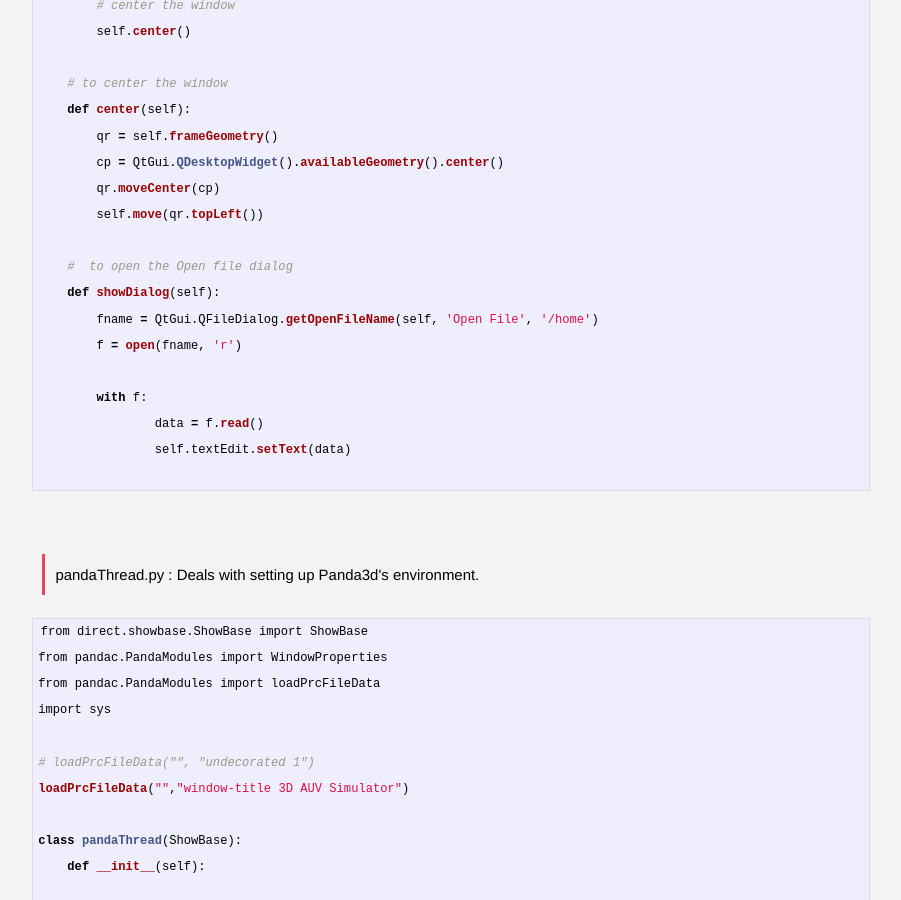
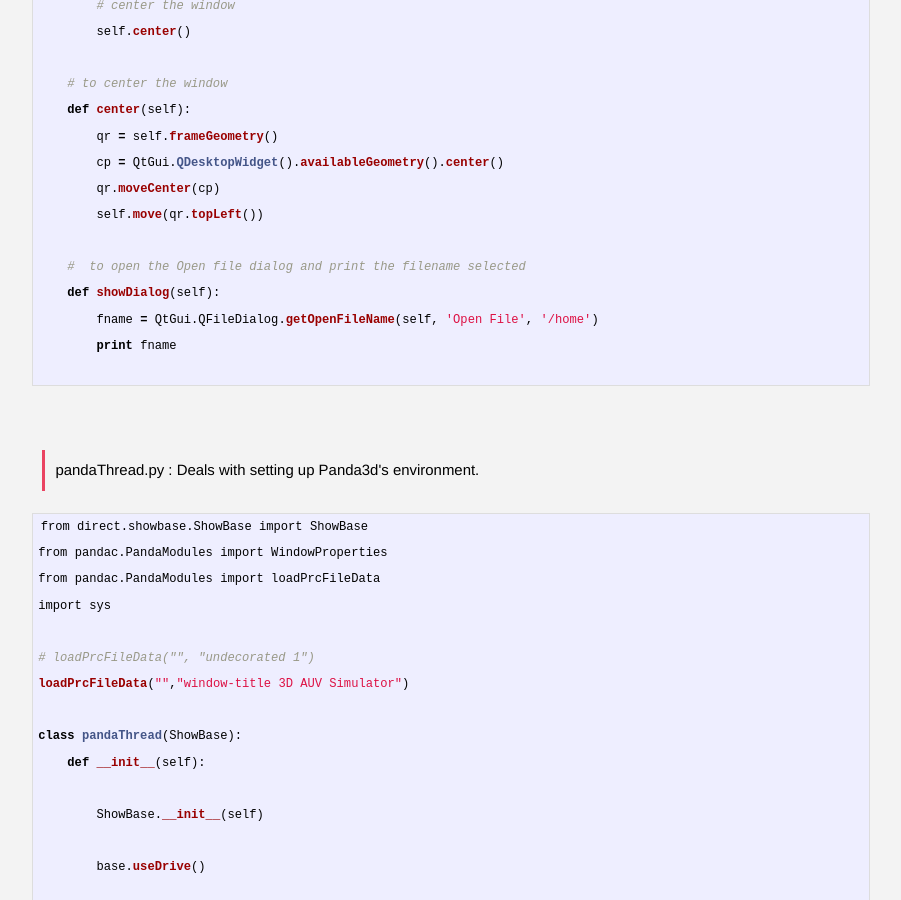
Before and after one commit to nishantdania/nishantdania.github.io, a Jekyll site: the page built from _posts/2014-05-20-interfacing-panda3d-and-pyqt.markdown, in a window 1280 px wide and 900 px high, scrolled down 2641 px. Shown: the whole window, without its empty margins (157-1058 px from the left). Built offline with Jekyll 4.4.1, drawn with Linux system fonts in a browser that asks for light colours; Markdown is read by kramdown in place of the engine named in the settings; comment, search, counter and statistics services are not loaded.

Commit message:
updated post

```diff
--- a/_posts/2014-05-20-interfacing-panda3d-and-pyqt.markdown
+++ b/_posts/2014-05-20-interfacing-panda3d-and-pyqt.markdown
@@ -82,14 +82,10 @@ class qtThread(QtGui.QMainWindow):
     	qr.moveCenter(cp)
     	self.move(qr.topLeft())
 
-    #  to open the Open file dialog
+    #  to open the Open file dialog and print the filename selected
     def showDialog(self):
     	fname = QtGui.QFileDialog.getOpenFileName(self, 'Open File', '/home')
-    	f = open(fname, 'r')
-
-    	with f:
-    		data = f.read()
-    		self.textEdit.setText(data)
+    	print fname
 
 {% endhighlight %}
 
```
